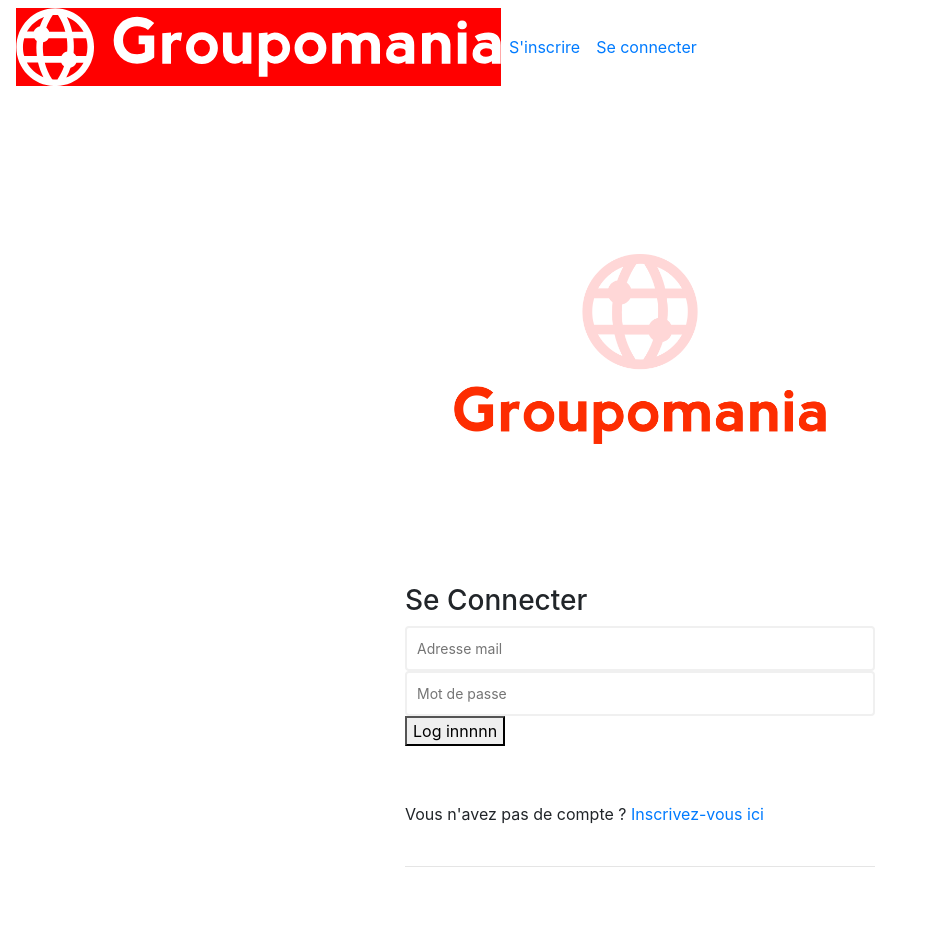
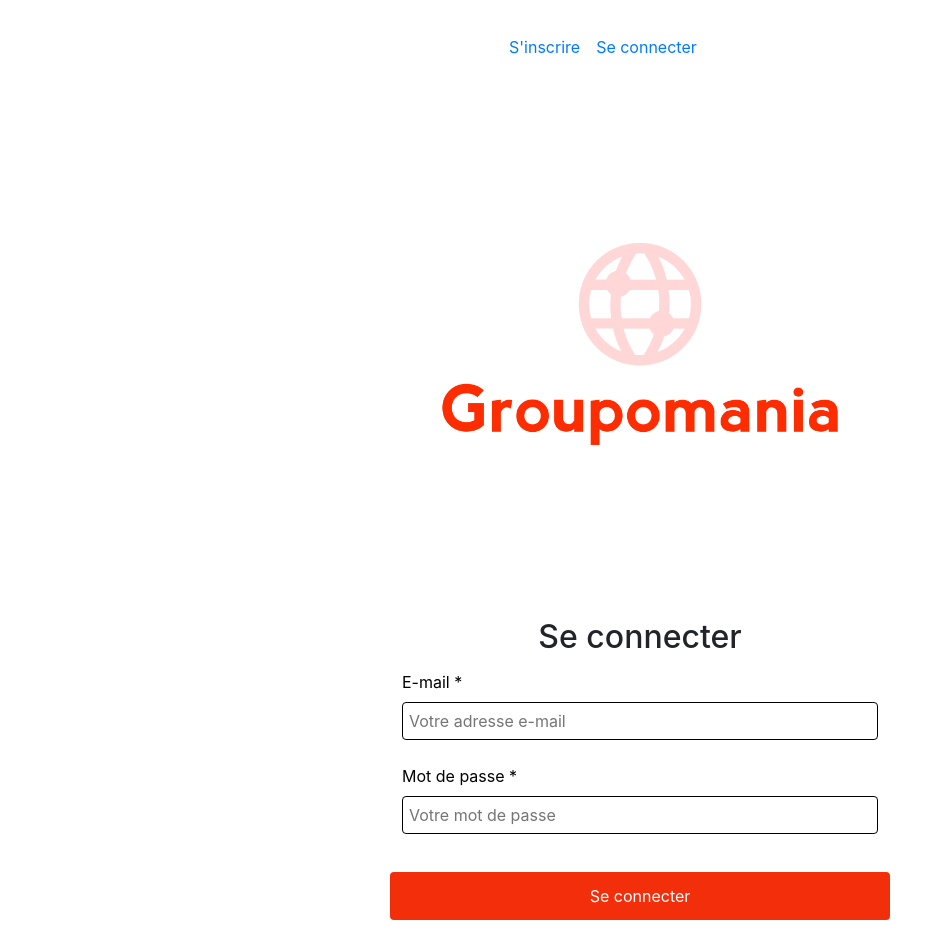
Before and after one commit to BarisMacaroglu/Groupomania, a React (Create React App) app in the folder frontend/: page / in a window 1280 px wide. Shown: the top 952 px of the page, without its empty margins (0-937 px from the left). Before the commit the page ends 887 px from the top, so only its background shows below. Built offline with nearby package versions, Linux system fonts and the light colour scheme.

Commit message:
Responsive style for Signup and Login pages finished

```diff
--- a/frontend/src/App.css
+++ b/frontend/src/App.css
@@ -1,53 +1,81 @@
-.App {
-  text-align: center;
-}
-
-.App-logo {
-  height: 40vmin;
-  pointer-events: none;
-}
-
-@media (prefers-reduced-motion: no-preference) {
-  .App-logo {
-    animation: App-logo-spin infinite 20s linear;
-  }
-}
-
-.App-header {
-  background-color: #282c34;
-  min-height: 100vh;
-  display: flex;
-  flex-direction: column;
-  align-items: center;
-  justify-content: center;
-  font-size: calc(10px + 2vmin);
-  color: white;
-}
-
-.App-link {
-  color: #61dafb;
-}
-
-@keyframes App-logo-spin {
-  from {
-    transform: rotate(0deg);
-  }
-  to {
-    transform: rotate(360deg);
-  }
+* {
+  padding: 0;
+  margin: 0;
 }
 
 .home__page {
-  margin: 20px auto;
+  display: flex;
+  flex-direction: column;
+}
+
+.auth__logo {
+  width: 100%;
+  max-width: 500px;
+  align-self: center;
+  /* max-height: 100px; */
+  /* color: red; */
+  background-color: tomato;
+}
+
+/* AUTH PAGE */
+.form__container  {
+  display: flex;
+  flex-direction: column;
+  justify-content: center;
+  justify-self: center;
+  justify-items: center;
+  margin: 24px auto;
+  width: 100%;
   max-width: 500px;
 }
 
-.logo-img {
+.header {
+  display: flex;
+  justify-content: center;
+}
+
+.form {
+  display: flex;
+  flex-direction: column;
+}
+
+.form-control {
+  display: flex;
+  flex-direction: column;
+  height: auto;
+  margin-bottom: 12px;
+  color: black;
+  border: none;
+}
+
+.form-control input {
+  border: 1px solid black;
+  border-radius: 4px;
+  padding: 6px;
+}
+
+.form-control input:focus {
+  border: none;
+  outline: 2px solid rgb(243, 46, 11);
+}
+
+.auth__btn {
+  background-color: rgb(243, 46, 11);
+  border: 2px solid rgb(243, 46, 11);
+  border-radius: 4px;
+  color: #fff;
+  display: block;
+  font-family: inherit;
+  font-size: 16px;
+  padding: 10px;
+  margin-top: 20px;
   width: 100%;
-  /* max-width: 500px; */
-  /* max-height: 100px; */
+}
+
+.form__error {
   color: red;
-  background-color: red;
+  font-size: 20px;
+  margin: 6px 0 6px 0;
 }
 
 .posts__container {
@@ -144,75 +172,3 @@
   width: 100%;
   max-width: 500px;
 }
-
-#signup {
-  display: flex;
-  flex-direction: column;
-  justify-content: center;
-  margin: 24px;
-  margin-top: 48px;
-}
-
-.form__container {
-  background-color: #fff;
-  border-radius: 5px;
-  box-shadow: 0 2px 5px rgba(0, 0, 0, 0.3);
-  overflow: hidden;
-  width: 100%;
-  max-width: 500px;
-  display: flex;
-  flex-direction: column;
-  justify-content: center;
-  justify-self: center;
-  justify-items: center;
-  margin: 0 auto;
-}
-
-.header {
-  border-bottom: 1px solid #f0f0f0;
-  background-color: #f7f7f7;
-  /* padding: 20px 40px; */
-}
-
-.form {
-  /* padding: 30px 40px;	 */
-}
-.form-control {
-    margin-bottom: 10px;
-    padding-bottom: 20px;
-    position: relative;
-  }
-  label {
-      display: inline-block;
-      margin-bottom: 5px;
-  }
-  input {
-      border: 2px solid #f0f0f0;
-      border-radius: 4px;
-      display: block;
-      font-family: inherit;
-      font-size: 14px;
-      padding: 10px;
-      width: 100%;
-  }
-  input:focus {
-      outline: 0;
-      border-color: #777;
-  }
-.form__error {
-    color: red;
-    font-size: 20px;
-    margin: 12px 0 12px 0;
-}
-.signup__btn {
-    background-color: #8e44ad;
-    border: 2px solid #8e44ad;
-    border-radius: 4px;
-    color: #fff;
-    display: block;
-    font-family: inherit;
-    font-size: 16px;
-    padding: 10px;
-    margin-top: 20px;
-    width: 100%;
-}
--- a/frontend/src/pages/Home.js
+++ b/frontend/src/pages/Home.js
@@ -5,7 +5,7 @@ import logo from "../logos/icon-above-font.png"
 function Home() {
     return (
         <div className="container home__page">
-            <img className="logo-img" src={logo} alt="Groupomania Logo"></img>
+            <img className="auth__logo" src={logo} alt="Groupomania Logo"></img>
             <Login></Login>
         </div>
     )
--- a/frontend/src/pages/Login.js
+++ b/frontend/src/pages/Login.js
@@ -24,7 +24,7 @@ export default function Login() {
           localStorage.setItem("token", response.data.token);
           localStorage.setItem("userId", response.data.userId);
           localStorage.setItem("isAdmin", response.data.isAdmin);
-          console.log('OKAY CONNECTED');
+          console.log("OKAY CONNECTED");
           setAuth({
             userId: response.data.userId,
             firstName: response.data.firstName,
@@ -41,37 +41,59 @@ export default function Login() {
       .catch((error) => console.log(error));
   };
 
+  return (
+    <section id="login">
+      <div class="form__container">
+        <div class="header">
+          <h2>Se connecter</h2>
+        </div>
+        <form class="form">
+          <div class="form-control">
+            <label for="email">E-mail *</label>
+            <input type="email" id="email" name="email" placeholder="Votre adresse e-mail" required />
+          </div>
+          <div class="form-control">
+            <label for="password">Mot de passe *</label>
+            <input type="password" id="password" name="password" placeholder="Votre mot de passe" required />
+          </div>
+          <button class="auth__btn">Se connecter</button>
+          <div class="form__error"></div>
+        </form>
+      </div>
+    </section>
+  );
+
   // return (
   //   <AuthApi.Consumer>
   //     {({ auth, setAuth }) => {
-        return (
-        <div className="login__container">
-          <h3 className="login__title">Se Connecter</h3>
-          <div>
-            <input
-              type="email"
-              placeholder="Adresse mail"
-              onChange={(e) => {
-                setEmailReg(e.target.value);
-              }}
-            ></input>
-            <input
-              type="password"
-              placeholder="Mot de passe"
-              onChange={(e) => {
-                setPasswordReg(e.target.value);
-              }}
-            ></input>
-            {/* <button onClick={() => login(setAuth)}>Log in</button> */}
-            <button onClick={login}>Log innnnn</button>
-            <h3>{loginStatus}</h3>
-            <br/>
-            <br/>
-            <div>Vous n'avez pas de compte ? <Link to="/signup">Inscrivez-vous ici</Link> </div>
-            <br/>
-            <hr />
-          </div>
-        </div>);
+  // return (
+  // <div className="login__container">
+  //   <h3 className="login__title">Se Connecter</h3>
+  //   <div>
+  //     <input
+  //       type="email"
+  //       placeholder="Adresse mail"
+  //       onChange={(e) => {
+  //         setEmailReg(e.target.value);
+  //       }}
+  //     ></input>
+  //     <input
+  //       type="password"
+  //       placeholder="Mot de passe"
+  //       onChange={(e) => {
+  //         setPasswordReg(e.target.value);
+  //       }}
+  //     ></input>
+  //     {/* <button onClick={() => login(setAuth)}>Log in</button> */}
+  //     <button onClick={login}>Log innnnn</button>
+  //     <h3>{loginStatus}</h3>
+  //     <br/>
+  //     <br/>
+  //     <div>Vous n'avez pas de compte ? <Link to="/signup">Inscrivez-vous ici</Link> </div>
+  //     <br/>
+  //     <hr />
+  //   </div>
+  // </div>);
   //     }}
   //   </AuthApi.Consumer>
   // );
--- a/frontend/src/pages/Signup3.js
+++ b/frontend/src/pages/Signup3.js
@@ -9,29 +9,29 @@ function Signup3() {
         <div class="header">
           <h2>S'inscrire</h2>
         </div>
-                <form id="form" class="form">
+        <form class="form">
           <div class="form-control">
-                        <label for="firstName">Prénom</label>
-                        <input type="text" id="firstName" name="firstName" required/>
+            <label for="firstName">Prénom *</label>
+            <input type="text" id="firstName" name="firstName" placeholder="Votre prénom" required />
           </div>
           <div class="form-control">
-                        <label for="lastName">Nom</label>
-                        <input type="text" id="lastName" name="lastName" required/>
+            <label for="lastName">Nom *</label>
+            <input type="text" id="lastName" name="lastName" placeholder="Votre nom" required />
           </div>
           <div class="form-control">
-                        <label for="email">E-mail</label>
-                        <input type="email" id="email" name="email" required/>
+            <label for="email">E-mail *</label>
+            <input type="email" id="email" name="email" placeholder="Votre adresse e-mail"required />
           </div>
           <div class="form-control">
-                        <label for="password">Mot de passe</label>
-                        <input type="password" id="password" name="password" required/>
+            <label for="password">Mot de passe *</label>
+            <input type="password" id="password" name="password" placeholder="Votre mot de passe" required />
           </div>
+          <button class="auth__btn">S'inscrire</button>
           <div class="form__error"></div>
-                    <button class="signup__btn">S'inscrire</button>
         </form>
       </div>
     </section>
-    )
+  );
 }
 
-export default Signup3
+export default Signup3;
```
Lines whose indentation alone changed are shown as unchanged.
